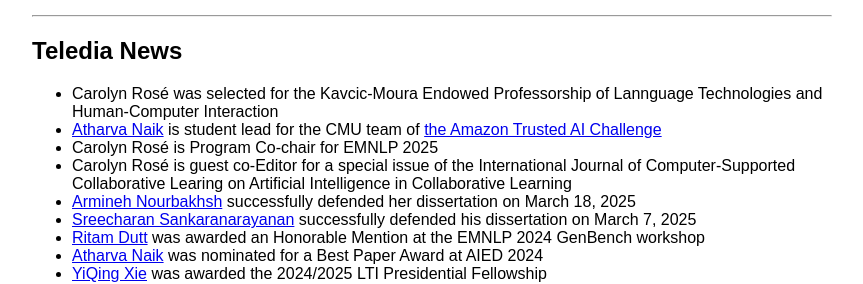
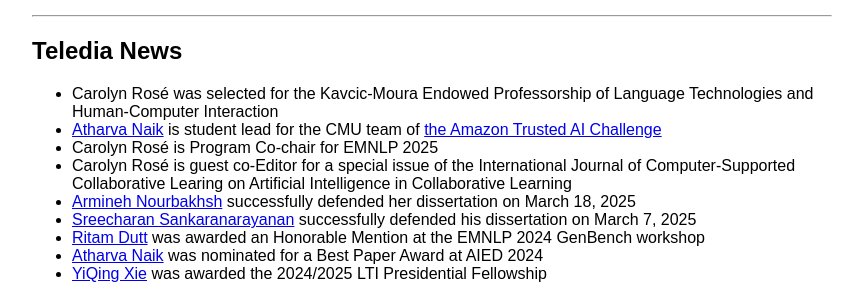
Before and after one commit to cp3a/cp3a.github.io, a Jekyll site: the page built from index.md, in a window 1280 px wide. Shown: the part 759-1043 px from the top of the page, without its empty margins (208-1071 px from the left). Built offline with Jekyll 4.4.1, drawn with Linux system fonts in a browser that asks for light colours.

Commit message:
Update index.md

```diff
--- a/index.md
+++ b/index.md
@@ -27,7 +27,7 @@ I have the privilege of directing the Teledia lab, a large, interdisciplinary la
 
 ## Teledia News
 
-- Carolyn Rosé was selected for the Kavcic-Moura Endowed Professorship of Lannguage Technologies and Human-Computer Interaction
+- Carolyn Rosé was selected for the Kavcic-Moura Endowed Professorship of Language Technologies and Human-Computer Interaction
 - [Atharva Naik](https://atharva-naik.github.io/) is student lead for the CMU team of [the Amazon Trusted AI Challenge](https://www.amazon.science/amazon-nova-ai-challenge-accelerating-the-field-of-generative-ai)
 - Carolyn Rosé is Program Co-chair for EMNLP 2025
 - Carolyn Rosé is guest co-Editor for a special issue of the International Journal of Computer-Supported Collaborative Learing on Artificial Intelligence in Collaborative Learning
```
